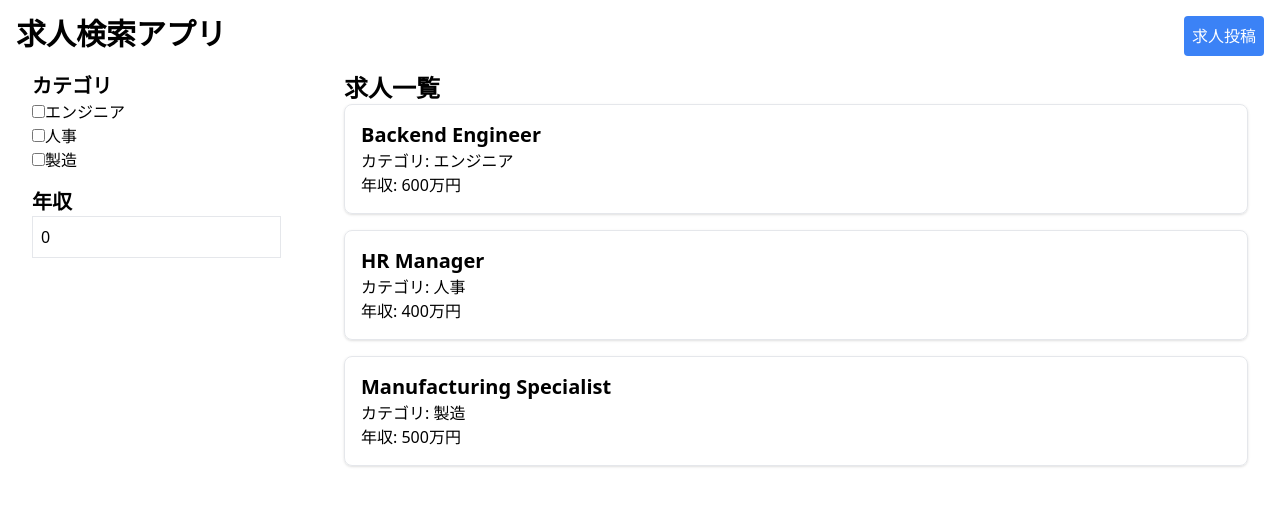
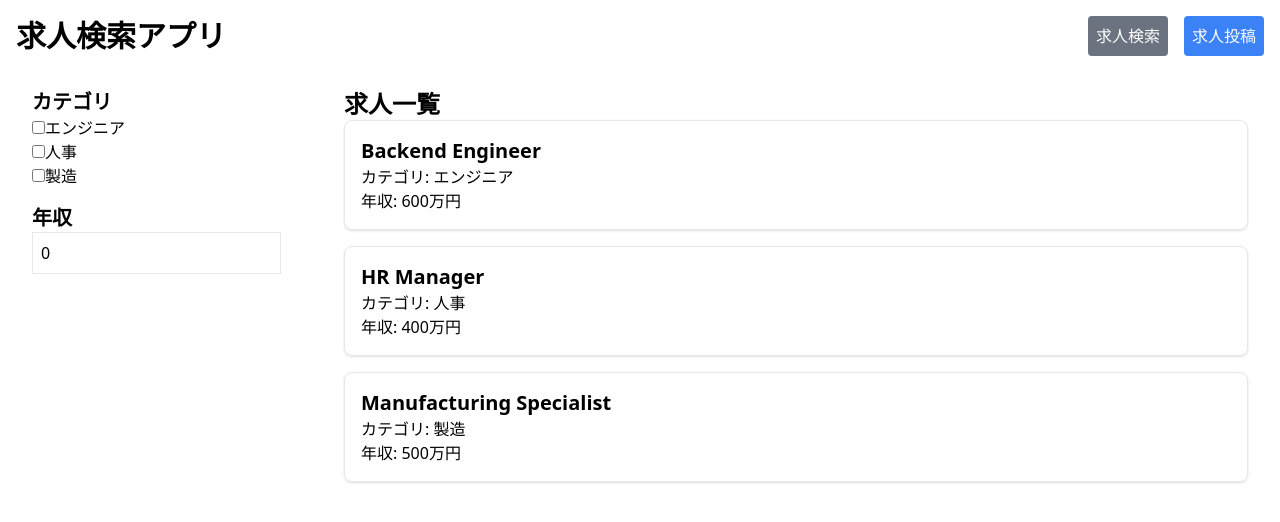
Before and after one commit to dnfzog/job-search-app, a React (Create React App) app: page / in a window 1280 px wide. Shown: the top 522 px of the page. Built offline with nearby package versions, Linux system fonts and the light colour scheme.

Commit message:
second_change

```diff
--- a/src/App.tsx
+++ b/src/App.tsx
@@ -12,7 +12,6 @@ interface Job {
 }
 
 const App: React.FC = () => {
-  // useState に Job 型の配列を指定
   const [jobs, setJobs] = useState<Job[]>([]);
 
   // 新しい求人を追加する関数
@@ -23,12 +22,31 @@ const App: React.FC = () => {
   return (
     <Router>
       <div className="p-4">
-        <header className="flex justify-between">
+        {/* ヘッダーの部分 */}
+        <header className="flex justify-between items-center mb-4">
           <h1 className="text-3xl font-bold">求人検索アプリ</h1>
-          <Link to="/post" className="bg-blue-500 text-white p-2 rounded">
-            求人投稿
-          </Link>
+
+          {/* リンクのラッパー */}
+          <div className="flex space-x-4">
+            {/* **赤**: 左に「求人検索」リンクを追加 */}
+            <Link
+              to="/"
+              className="bg-gray-500 text-white p-2 rounded hover:bg-gray-700"
+            >
+              求人検索
+            </Link>
+
+            {/* 「求人投稿」リンク */}
+            <Link
+              to="/post"
+              className="bg-blue-500 text-white p-2 rounded hover:bg-blue-700"
+            >
+              求人投稿
+            </Link>
+          </div>
         </header>
+
+        {/* ルーティング */}
         <Routes>
           <Route path="/" element={<JobSearch />} />
           <Route path="/post" element={<JobPost addJob={addJob} />} />
```
